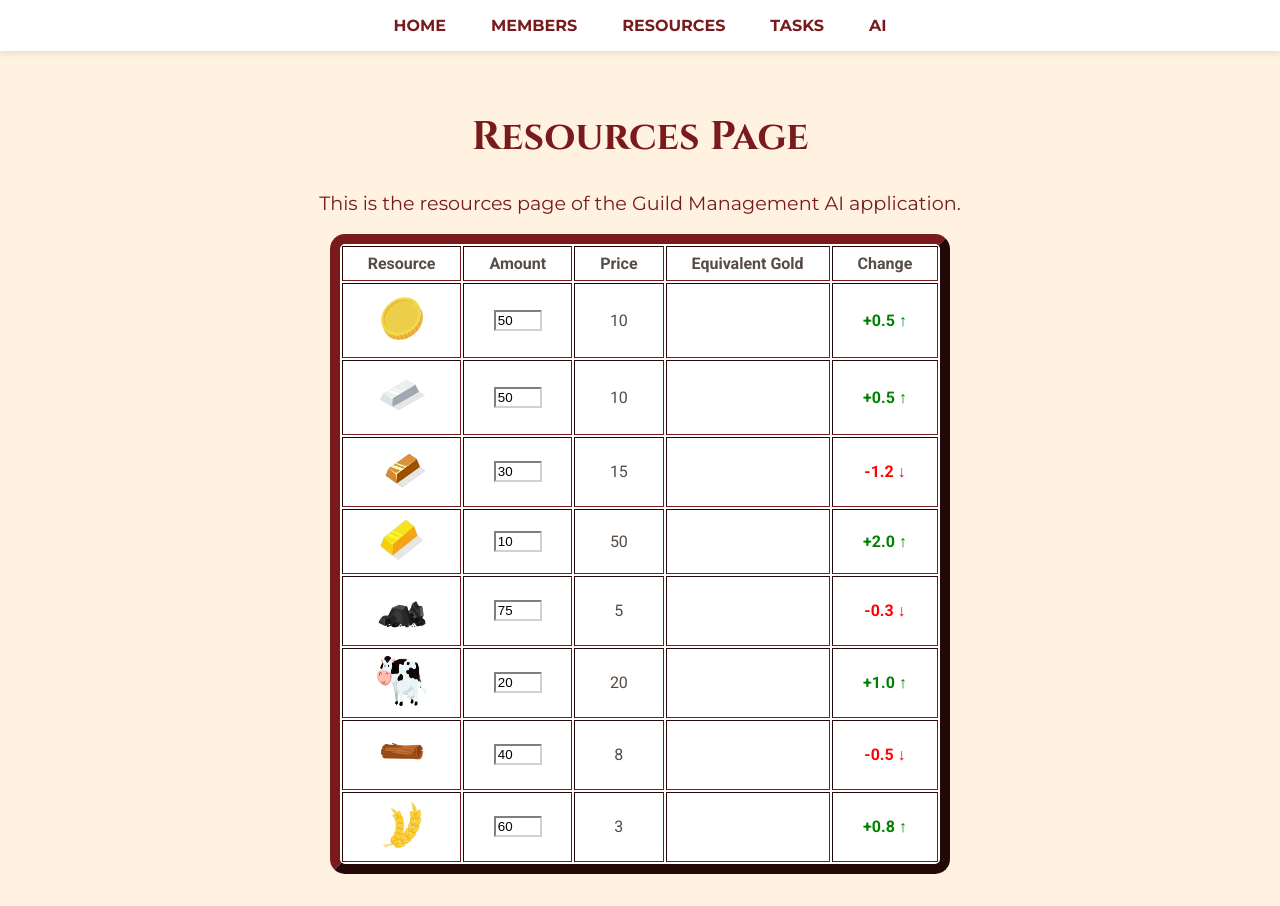
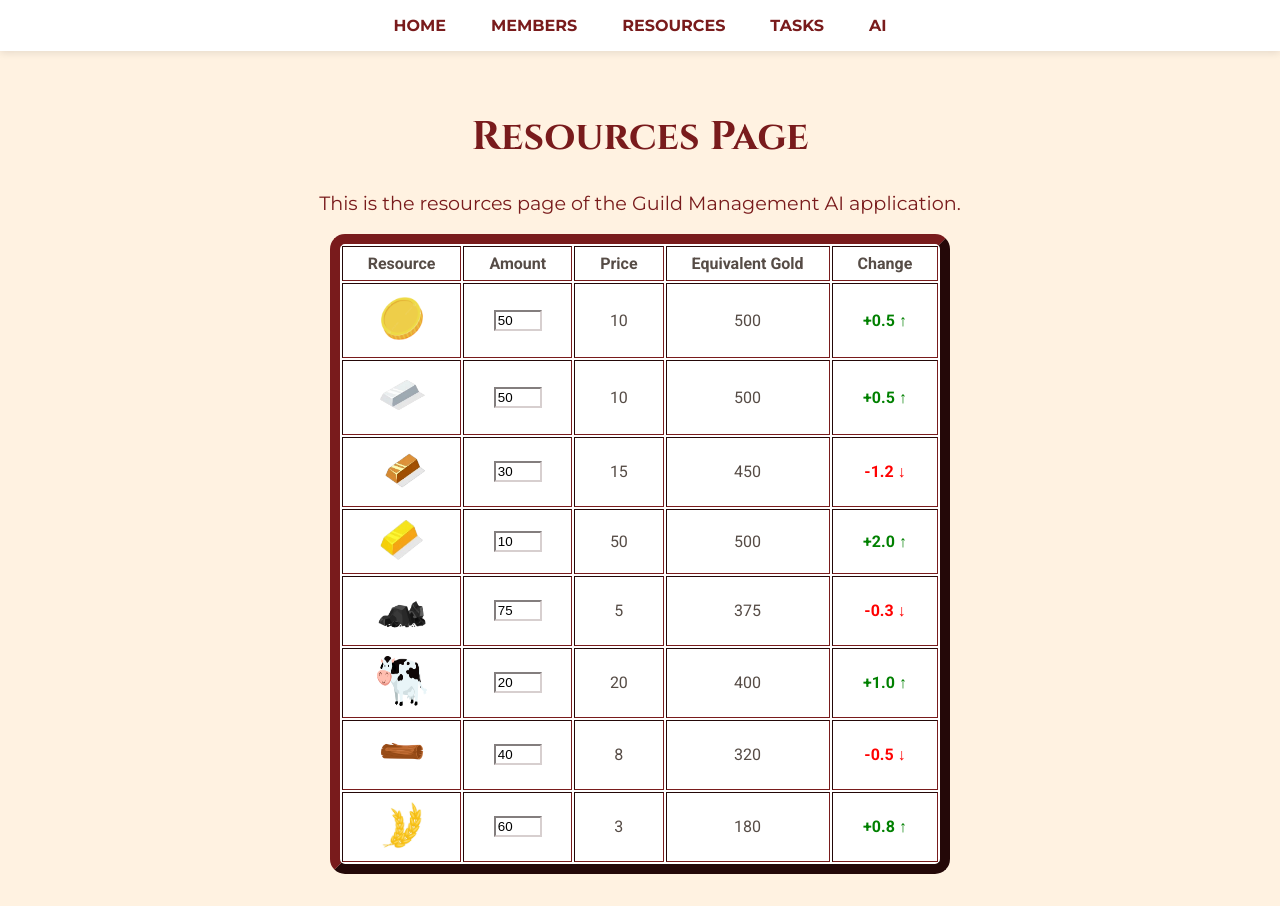
Before and after one commit to Adithya-hv/HenHacks2025, a React (Create React App) app in the folder frontend/: page /resources in a window 1280 px wide. Built offline with nearby package versions, Linux system fonts and the light colour scheme.

Commit message:
added eq gold

```diff
--- a/frontend/src/components/ResourcesPage.js
+++ b/frontend/src/components/ResourcesPage.js
@@ -57,56 +57,56 @@ const ResourcesPage = () => {
             <td><img src={coinImage} alt="Coins" width="50" height="55" /></td>
             <td><input type="number" value={resources.coin.amount} onChange={(e) => handleChange(e, 'coin', 'amount')} /></td>
             <td>{resources.coin.price}</td>
-            <td></td>
+            <td>{resources.coin.amount * resources.coin.price}</td>
             <td>+0.5 ↑</td>
           </tr>
           <tr>
             <td><img src={ironImage} alt="Iron" width="50" height="55" /></td>
             <td><input type="number" value={resources.iron.amount} onChange={(e) => handleChange(e, 'iron', 'amount')} /></td>
             <td>{resources.iron.price}</td>
-            <td></td>
+            <td>{resources.iron.amount * resources.iron.price}</td>
             <td>+0.5 ↑</td>
           </tr>
           <tr>
             <td><img src={bronzeImage} alt="Bronze" width="50" height="50" /></td>
             <td><input type="number" value={resources.bronze.amount} onChange={(e) => handleChange(e, 'bronze', 'amount')} /></td>
             <td>{resources.bronze.price}</td>
-            <td></td>
+            <td>{resources.bronze.amount * resources.bronze.price}</td>
             <td>-1.2 ↓</td>
           </tr>
           <tr>
             <td><img src={goldImage} alt="Gold" width="45" height="45" /></td>
             <td><input type="number" value={resources.gold.amount} onChange={(e) => handleChange(e, 'gold', 'amount')} /></td>
             <td>{resources.gold.price}</td>
-            <td></td>
+            <td>{resources.gold.amount * resources.gold.price}</td>
             <td>+2.0 ↑</td>
           </tr>
           <tr>
             <td><img src={coalImage} alt="Coal" width="50" height="50" /></td>
             <td><input type="number" value={resources.coal.amount} onChange={(e) => handleChange(e, 'coal', 'amount')} /></td>
             <td>{resources.coal.price}</td>
-            <td></td>
+            <td>{resources.coal.amount * resources.coal.price}</td>
             <td>-0.3 ↓</td>
           </tr>
           <tr>
             <td><img src={cowImage} alt="Cow" width="50" height="50" /></td>
             <td><input type="number" value={resources.cow.amount} onChange={(e) => handleChange(e, 'cow', 'amount')} /></td>
             <td>{resources.cow.price}</td>
-            <td></td>
+            <td>{resources.cow.amount * resources.cow.price}</td>
             <td>+1.0 ↑</td>
           </tr>
           <tr>
             <td><img src={logImage} alt="Log" width="50" height="50" /></td>
             <td><input type="number" value={resources.log.amount} onChange={(e) => handleChange(e, 'log', 'amount')} /></td>
             <td>{resources.log.price}</td>
-            <td></td>
+            <td>{resources.log.amount * resources.log.price}</td>
             <td>-0.5 ↓</td>
           </tr>
           <tr>
             <td><img src={wheatImage} alt="Wheat" width="50" height="50" /></td>
             <td><input type="number" value={resources.wheat.amount} onChange={(e) => handleChange(e, 'wheat', 'amount')} /></td>
             <td>{resources.wheat.price}</td>
-            <td></td>
+            <td>{resources.wheat.amount * resources.wheat.price}</td>
             <td>+0.8 ↑</td>
           </tr>
         </tbody>
```
